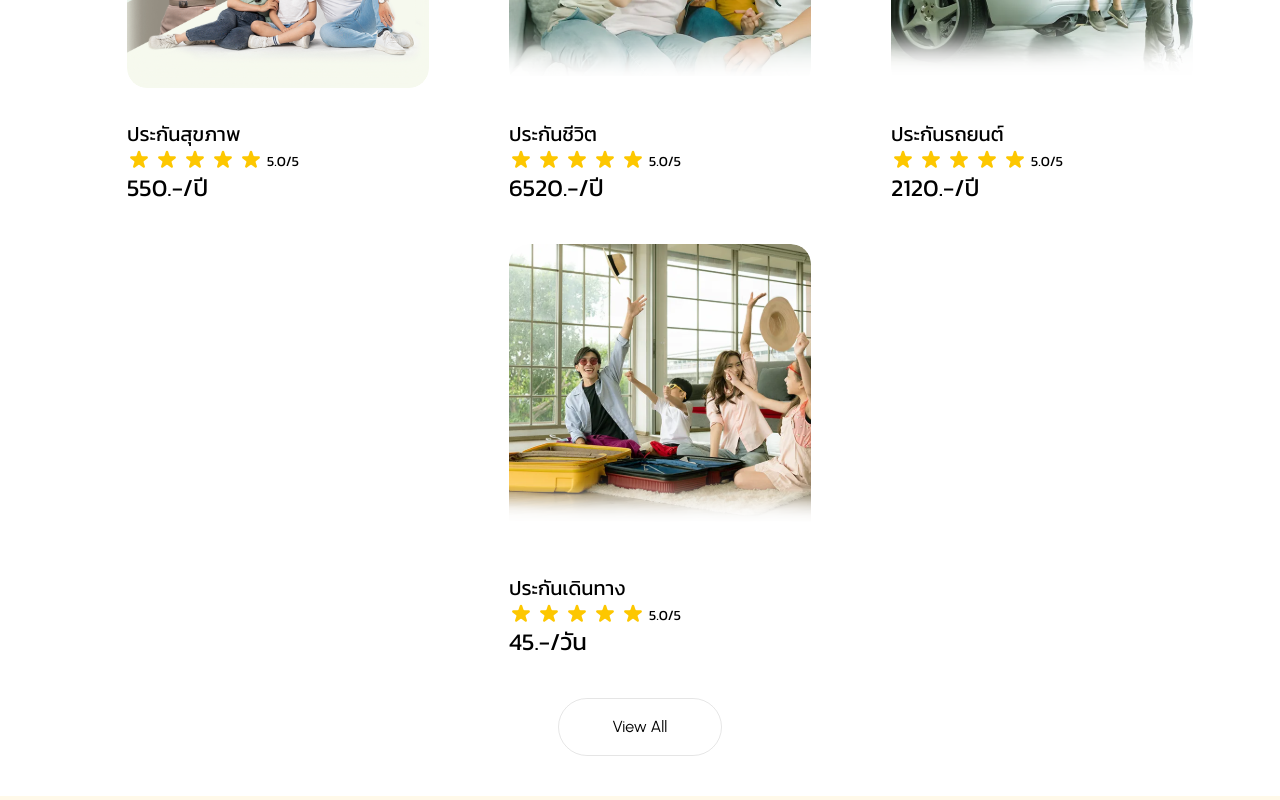
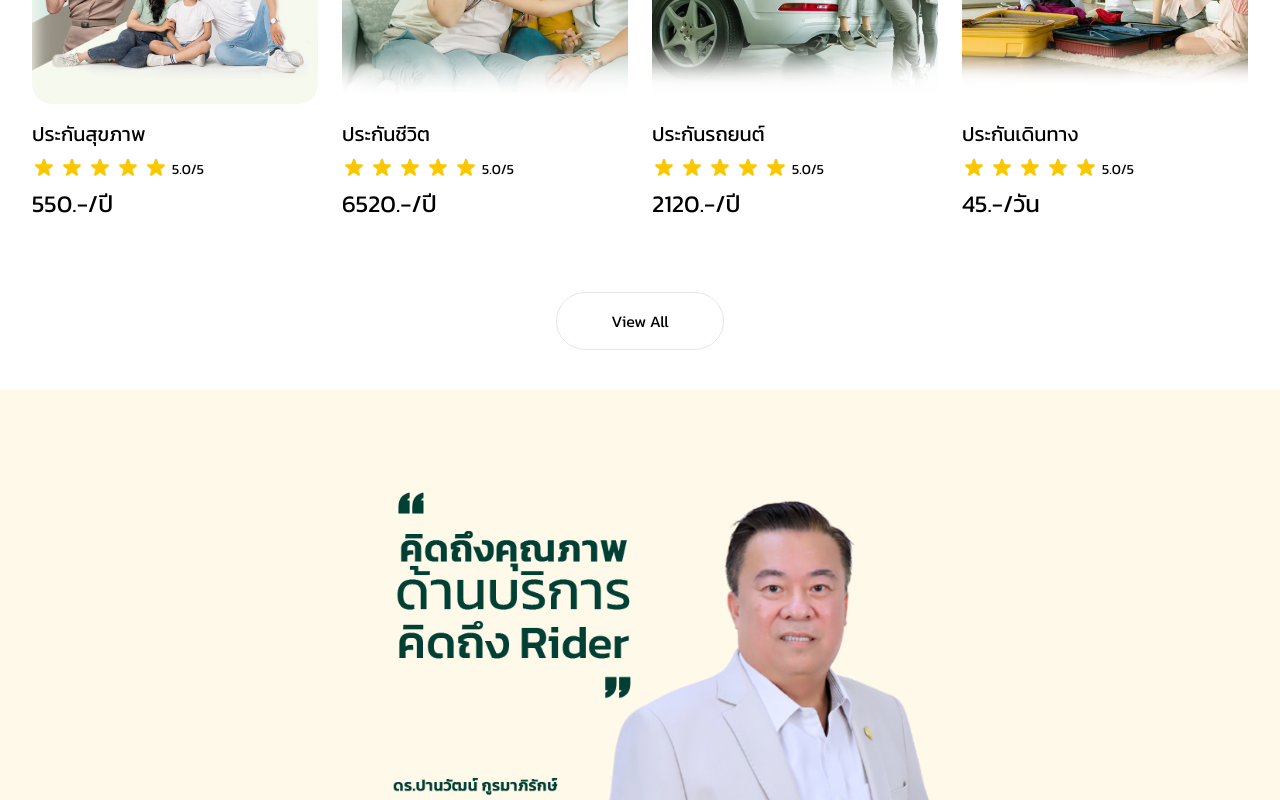
Before and after one commit to NoeyPhattarada/Project-intern, an Angular app: page /landing-page in a window 1280 px wide. Shown: the part 940-1740 px from the top of the page. Built offline with nearby package versions, Linux system fonts and the light colour scheme.

Commit message:
edit landing-page

```diff
--- a/src/app/app.routes.ts
+++ b/src/app/app.routes.ts
@@ -8,7 +8,7 @@ export const routes: Routes = [
         path: "insure-health-details", component: InsureHealthDetails
     },
     {
-        path: "landing-page", component: LandingPage
+        path: "landing-page", loadComponent:() => import('./modules/landing-page/landing-page').then(m => m.LandingPage)
 
     }
 ];
--- a/src/app/modules/landing-page/card/card.html
+++ b/src/app/modules/landing-page/card/card.html
@@ -2,34 +2,31 @@
   <div class="text-center py-6">
     <div class="font-kanit font-bold text-[48px]">แผนประกัน</div>
   </div>
-  <div class="flex flex-wrap justify-center gap-10">
+  <div class="p-8  grid grid-cols-1 sm:grid-cols-2 md:grid-cols-4 gap-6 items-stretch">
     @for (card of CARD; track card) {
-    <div class="flex-col ml-10">
-      <img [src]="card.image" alt="" class="mb-8 w-[302px] h-[298px] rounded-[20px]" />
-      <h3 class="font-kanit text-xl font-normal">{{ card.title }}</h3>
-      <div class="flex">
+    <div class="flex flex-col h-full">
+      <img
+        [src]="card.image"
+        alt=""
+        class="mb-4 w-full h-full object-cover rounded-[20px]"
+      />
+      <h3 class="font-kanit text-xl font-normal mb-2">{{ card.title }}</h3>
+
+      <div class="flex mb-2">
         @for (star of [1,2,3,4,5]; track $index) {
-        <svg
-          class="w-6 h-6 text-yellow-400 fill-current mr-1"
-          viewBox="0 0 20 20"
-          xmlns="http://www.w3.org/2000/svg"
-        >
-          <path
-            d="M9.049 2.927c.3-.921 1.603-.921 1.902 0l1.07 3.292a1 1 0 00.95.69h3.462c.969 0 1.371 1.24.588 1.81l-2.8 2.034a1 1 0 00-.364 1.118l1.07 3.292c.3.921-.755 1.688-1.54 1.118l-2.8-2.034a1 1 0 00-1.175 0l-2.8 2.034c-.784.57-1.838-.197-1.539-1.118l1.07-3.292a1 1 0 00-.364-1.118L2.98 8.72c-.783-.57-.38-1.81.588-1.81h3.461a1 1 0 00.951-.69l1.07-3.292z"
-          />
+        <svg class="w-6 h-6 text-yellow-400 fill-current mr-1" viewBox="0 0 20 20" xmlns="http://www.w3.org/2000/svg">
+          <path d="M9.049 2.927c.3-.921 1.603-.921 1.902 0l1.07 3.292a1 1 0 00.95.69h3.462c.969 0 1.371 1.24.588 1.81l-2.8 2.034a1 1 0 00-.364 1.118l1.07 3.292c.3.921-.755 1.688-1.54 1.118l-2.8-2.034a1 1 0 00-1.175 0l-2.8 2.034c-.784.57-1.838-.197-1.539-1.118l1.07-3.292a1 1 0 00-.364-1.118L2.98 8.72c-.783-.57-.38-1.81.588-1.81h3.461a1 1 0 00.951-.69l1.07-3.292z"/>
         </svg>
         }
         <span class="font-kanit text-sm mt-1 font-normal">{{ card.rating }}</span>
       </div>
 
-      <h3 class="font-kanit text-2xl font-normal">{{ card.price }}{{ card.unit }}</h3>
+      <h3 class="font-kanit text-2xl font-normal mt-auto">{{ card.price }}{{ card.unit }}</h3>
     </div>
-
     }
   </div>
-  <div
-    class="border-[#0000001A] font-urbanist w-fit mx-auto px-[54px] py-4 mt-10 text-center border rounded-[62px]"
-  >
+
+  <div class="border-[#0000001A] font-urbanist w-fit mx-auto mt-10 mb-10 px-[54px] py-4 text-center border rounded-[62px]">
     <button>View All</button>
   </div>
 </div>
--- a/src/app/shared/components/navbar/navbar.html
+++ b/src/app/shared/components/navbar/navbar.html
@@ -3,7 +3,7 @@
   <ul class="flex gap-6 text-base">
     @for(nav of NAVBAR; track nav) {
     <li class="font-urbanist">
-      <a [routerLink]="nav.route">{{ nav.label}}</a>
+      <a [routerLink]="nav.route">{{ nav.label }}</a>
     </li>
     }
   </ul>
--- a/src/styles.css
+++ b/src/styles.css
@@ -7,3 +7,7 @@
   --font-urbanist: Urbanist, 'sans-serif';
   --font-kanit: Kanit, 'sans-serif';
 }
+
+* {
+  font-family: Kanit  , Urbanist, 'sans-serif' ;
+}
```
